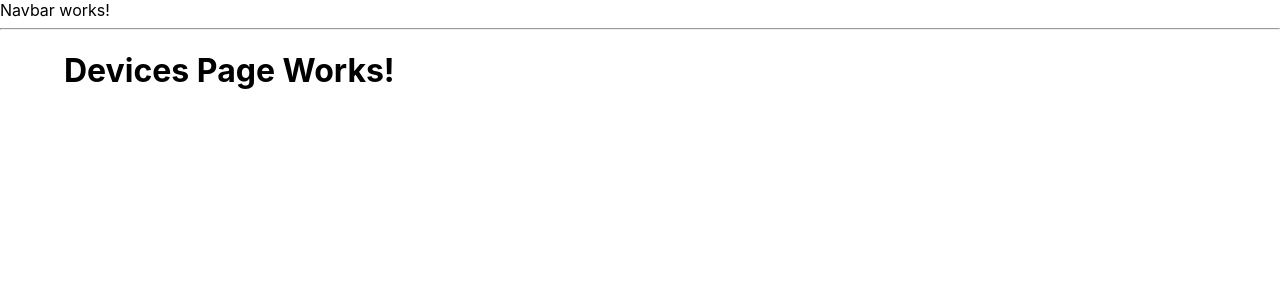
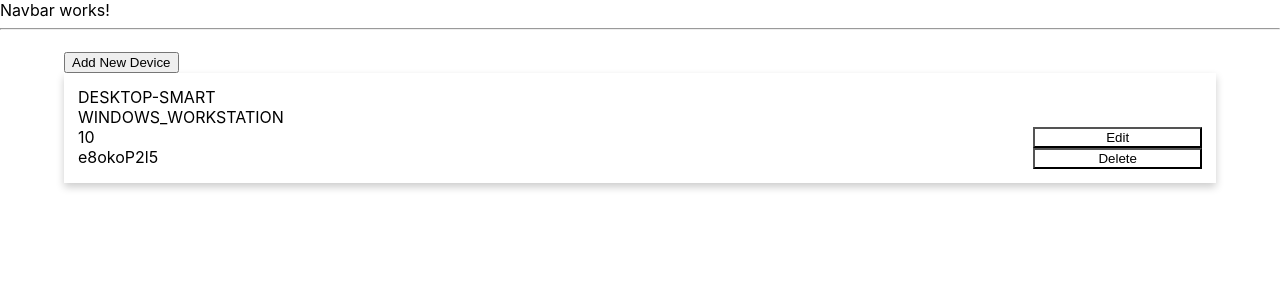
Before and after one commit to OscarDHdz/devices-clientapp, a React (Create React App) app: page / in a window 1280 px wide. Shown: the top 300 px of the page. Built offline with nearby package versions, Linux system fonts and the light colour scheme.

Commit message:
Set initial Device display component

```diff
--- /dev/null
+++ b/src/components/devices/Device.css
@@ -0,0 +1,23 @@
+.card {
+  background-color: white;
+  padding: 14px;
+  /* Add shadows to create the "card" effect */
+  box-shadow: 0 4px 8px 0 rgba(0,0,0,0.2);
+  transition: 0.3s;
+}
+
+.cardContent {
+  display: inline-block;
+  width: 85%;
+}
+
+.cardActions {
+  display: inline-block;
+  width: 15%;
+}
+
+.cardActionButton {
+  background-color: transparent;
+  display: block;
+  width: 100%;
+}
--- /dev/null
+++ b/src/components/devices/Device.js
@@ -0,0 +1,40 @@
+import React, { Fragment } from 'react';
+import './Device.css';
+
+const Device = ({data, onEditClick, onDeleteClick}) => {
+  const {id, system_name, type, hdd_capacity} = data;
+  return (
+    <Fragment>
+      <div className="card">
+        <div className="cardContent">
+          <div className="cardRow">
+            <span>{system_name}</span>
+          </div>
+          <div className="cardRow">
+            <span>{type}</span>
+          </div>
+          <div className="cardRow">
+            <span>{hdd_capacity}</span>
+          </div>
+          <div className="cardRow">
+            <span>{id}</span>
+          </div>
+        </div>
+        <div  className="cardActions">
+
+          <button className="cardActionButton"
+            onClick={() => onEditClick(data)}>
+            Edit
+          </button>
+          <button className="cardActionButton"
+            onClick={() => onDeleteClick(data)}>
+            Delete
+          </button>
+
+        </div>
+      </div>
+    </Fragment>
+  )
+}
+
+export default Device;
--- /dev/null
+++ b/src/components/devices/DevicesList.js
@@ -0,0 +1,40 @@
+import React, { Fragment, useState } from 'react';
+import Device from './Device';
+
+const dummyDevice = {
+  "id": "e8okoP2l5",
+  "system_name": "DESKTOP-SMART",
+  "type": "WINDOWS_WORKSTATION",
+  "hdd_capacity": "10"
+};
+
+const DevicesList = () => {
+
+  // Hooks
+  const [devices, setDevices] = useState([dummyDevice]);
+
+  // Device Component Handlers
+  const handleDeviceDelete = (deviceToDelete) => {
+    console.log('Device delete', deviceToDelete);
+  }
+  const handleDeviceEdit = (deviceToEdit) => {
+    console.log('Device edit', deviceToEdit);
+  }
+  return (
+    <Fragment>
+      {
+        devices.map(deviceData => (
+          <Device
+            key={deviceData.id}
+            data={deviceData}
+            onEditClick={handleDeviceEdit}
+            onDeleteClick={handleDeviceDelete}>
+          </Device>
+        ))
+      }
+
+    </Fragment>
+  )
+}
+
+export default DevicesList;
--- a/src/components/devices/DevicesPage.js
+++ b/src/components/devices/DevicesPage.js
@@ -1,8 +1,14 @@
-import React from 'react';
+import React, { Fragment } from 'react';
+import DevicesList from './DevicesList';
 
 const DevicesPage = ( ) => {
   return (
-    <h1>Devices Page Works!</h1>
+    <Fragment>
+
+      <button>Add New Device</button>
+      <DevicesList></DevicesList>
+
+    </Fragment>
   )
 }
 
```
Also changed, not shown: src/index.css (line endings or trailing spaces).
